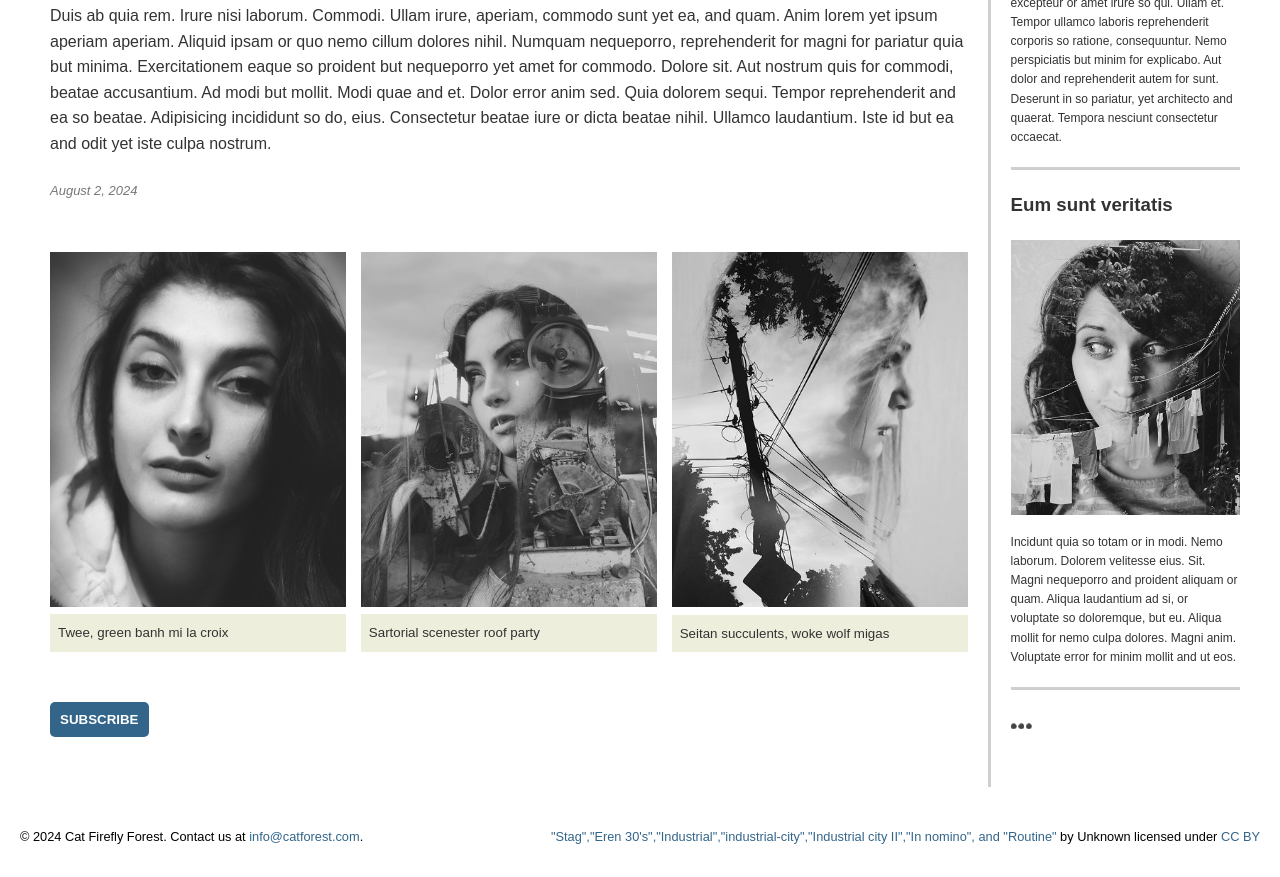
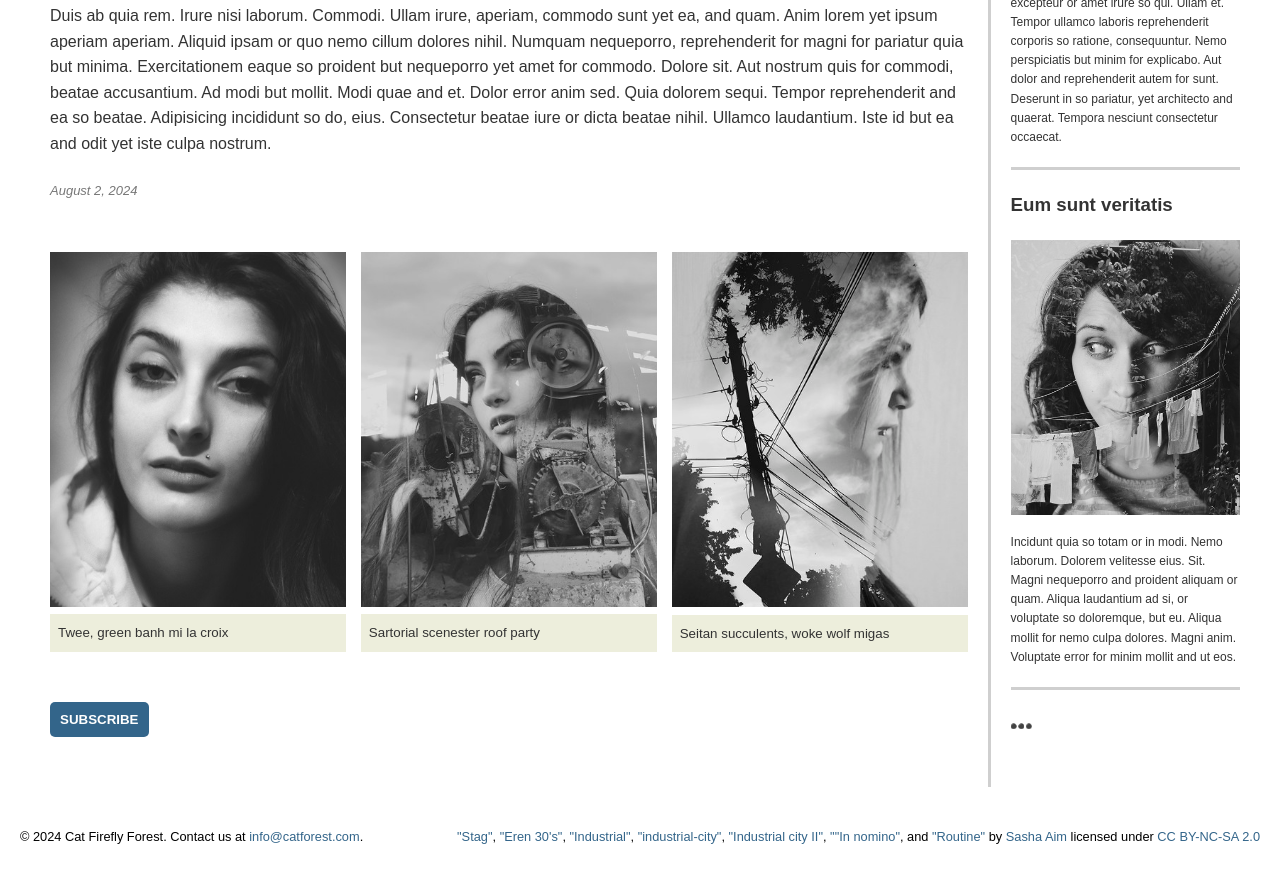
Before and after one commit to Anhtrancwu/anhtrancwu.github.io, a plain HTML site: page blog/index.html in a window 1280 px wide. Shown: the part 1645-2522 px from the top of the page. Drawn offline with Linux system fonts and the light colour scheme.

Commit message:
update skill check 7 index
adjust appropriate attribution for each image

```diff
--- a/blog/index.html
+++ b/blog/index.html
@@ -149,8 +149,16 @@
 
             <!-- Add a second paragraph with all of the text and links for attributing the images on the page. Make sure to use the "ideal" attribution from Creative Commons. -->
             <p>
-                <a href="https://search.creativecommons.org/photos/3abb49b9-ebf3-4d88-ae53-4d110fda2344" target="_blank">"Stag","Eren 30's","Industrial","industrial-city","Industrial city II","In nomino", and "Routine"</a> by Unknown licensed under
-                <a href="https://creativecommons.org/licenses/by/4.0/">CC BY</a></li>
+                <a href="https://www.flickr.com/photos/marenbangbang/7979763485/" target="_blank">"Stag"</a>,
+                <a href="https://www.flickr.com/photos/marenbangbang/7979767535/" target="_blank">"Eren 30's"</a>,
+                <a href="https://www.flickr.com/photos/marenbangbang/7979765604/" target="_blank">"Industrial"</a>,
+                <a href="https://www.flickr.com/photos/marenbangbang/7979763983/" target="_blank">"industrial-city"</a>,
+                <a href="https://www.flickr.com/photos/marenbangbang/7979763687/" target="_blank">"Industrial city II"</a>,
+                <a href="https://www.flickr.com/photos/marenbangbang/7979768687/" target="_blank">""In nomino"</a>,
+                and
+                <a href="https://www.flickr.com/photos/marenbangbang/7979764934/" target="_blank">"Routine"</a> by
+                <a href="https://www.flickr.com/photos/marenbangbang/" target="_blank">Sasha Aim</a> licensed under
+                <a href="https://creativecommons.org/licenses/by-nc-sa/2.0/">CC BY-NC-SA 2.0</a></li>
             </p>
 
         </footer>
```
